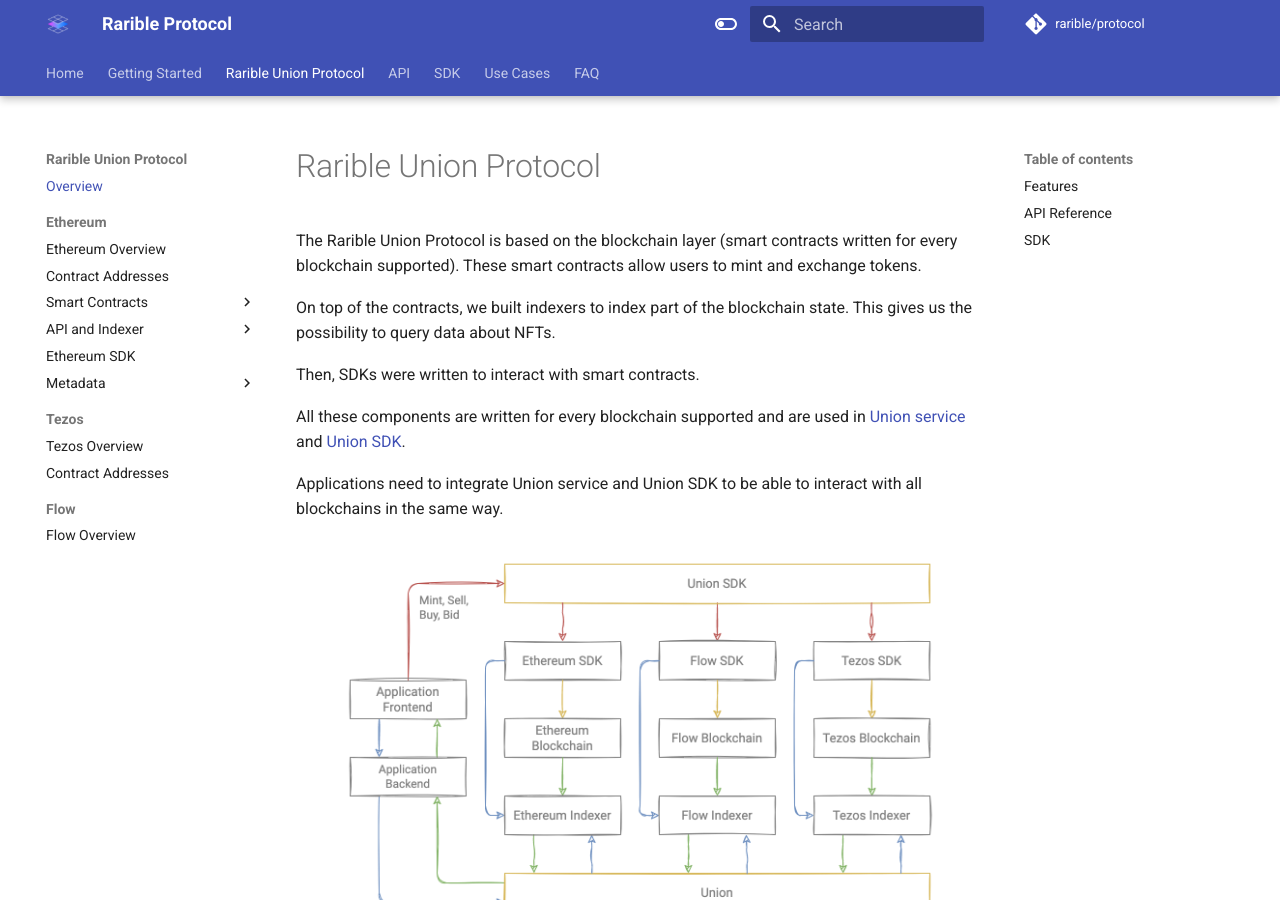
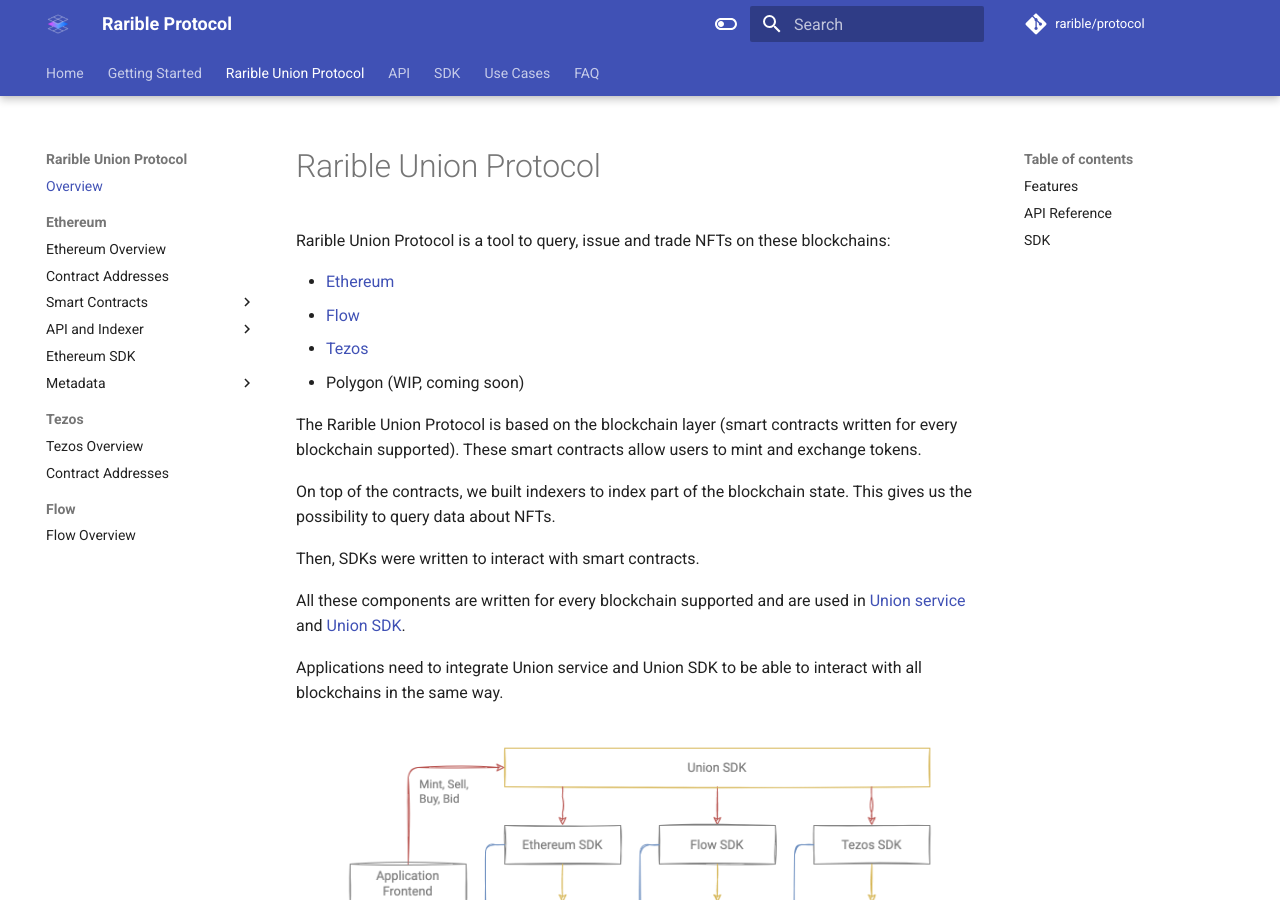
Before and after one commit to rarible/protocol, an MkDocs documentation site: the page built from docs/overview/union.md, in a window 1280 px wide and 900 px high. Built offline with MkDocs 1.6.1 and Material for MkDocs 9.7.7, drawn with Linux system fonts in a browser that asks for light colours; comment, search, counter and statistics services are not loaded.

Commit message:
Updateв links to ethereum, flow and tezos docs in union.md

```diff
--- a/docs/overview/union.md
+++ b/docs/overview/union.md
@@ -1,4 +1,11 @@
 # Rarible Union Protocol
+
+Rarible Union Protocol is a tool to query, issue and trade NFTs on these blockchains:
+
+* [Ethereum](../ethereum/ethereum-overview.md)
+* [Flow](../flow/flow-overview.md)
+* [Tezos](../tezos/tezos-overview.md)
+* Polygon (WIP, coming soon)
 
 The Rarible Union Protocol is based on the blockchain layer (smart contracts written for every blockchain supported). These smart contracts allow users to mint and exchange tokens.
 
```
